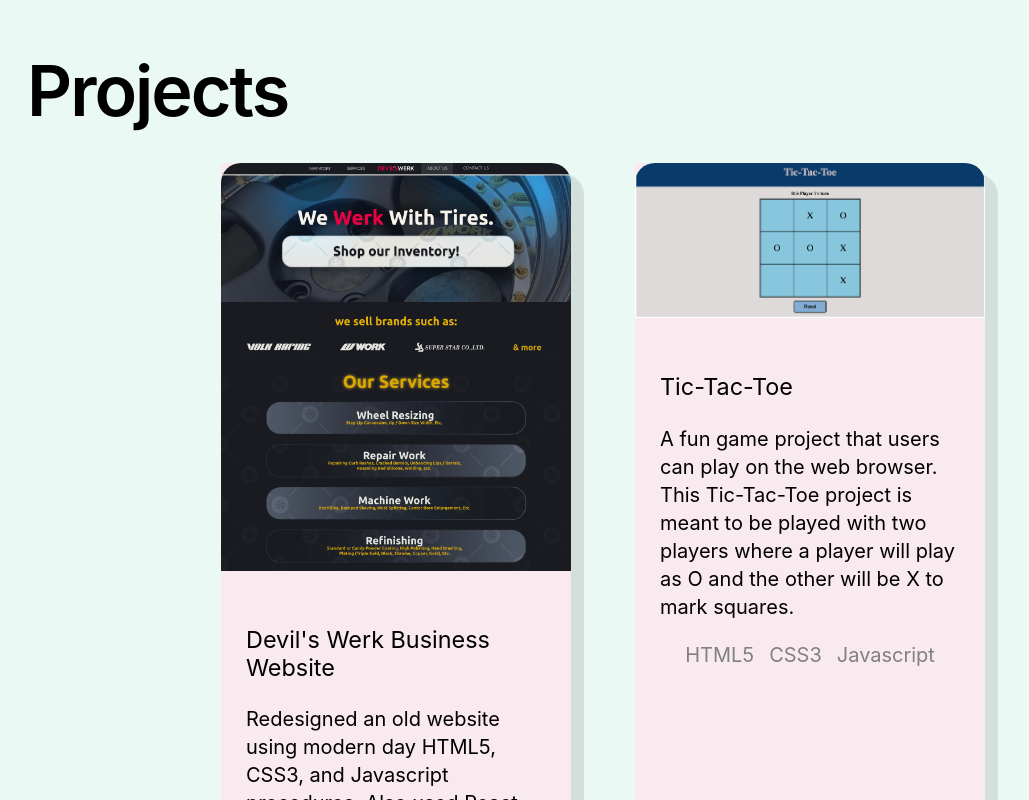
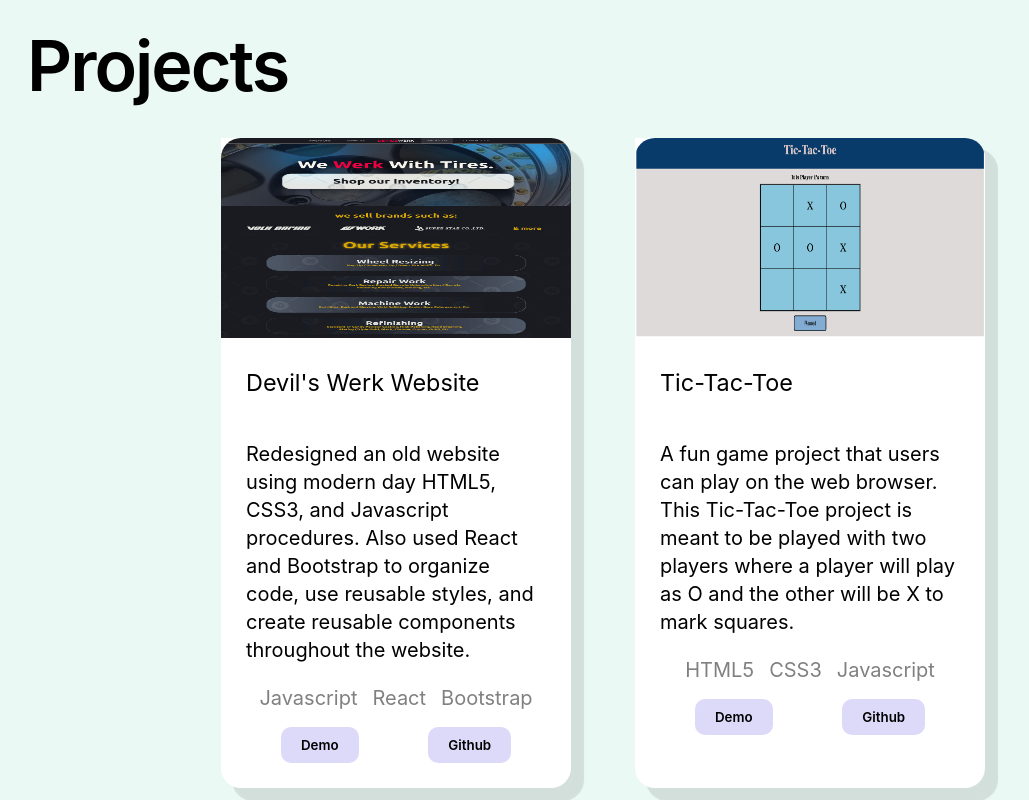
Before and after one commit to kyruken/kairuken-portfolio, a React (Vite) app: page / in a window 1280 px wide. Shown: the part 760-1560 px from the top of the page, without its empty margins (37-1066 px from the left). Built offline with nearby package versions, Linux system fonts and the light colour scheme.

Commit message:
finish project styles

```diff
--- a/src/App.css
+++ b/src/App.css
@@ -1,6 +1,8 @@
 
 /* Resets */
-
+button {
+  border: 0;
+}
 h1, h2, h3, h4, h5, h6 {
   font-weight: 400;
 }
@@ -94,7 +96,7 @@ a:hover {
 /* Projects styles */
 .projects-container {
   background-color: #eaf9f4;
-  padding: 50px 0 75px 0;
+  padding: 25px 0 75px 0;
 }
 
 .project-cards {
@@ -104,9 +106,9 @@ a:hover {
 }
 
 .project {
-  background-color: #F9EAEF;
+  background-color: #fff;
   box-shadow: 12px 12px 1px 1px rgba(0, 0, 0, 0.1);
-  width: 350px;
+  max-width: 350px;
   border-bottom-left-radius: 20px;
   border-bottom-right-radius: 20px;
   border-top-right-radius: 20px;
@@ -118,6 +120,7 @@ a:hover {
   border-top-right-radius: 20px;
   border-top-left-radius: 20px;
   width: 100%;
+  height: 200px;
 }
 
 .project ul {
@@ -127,11 +130,30 @@ a:hover {
 }
 
 .project-text {
-  padding: 25px 25px;
+  display: flex;
+  flex-direction: column;
+  padding: 0 25px 25px 25px;
 }
 
 .project li {
   color: gray;
+}
+
+button {
+  background-color:rgba(87,64, 220, 0.2);
+  border-radius: 10px;
+  font-family: Inter, Avenir, Helvetica, Arial, sans-serif;
+  font-weight: 600;
+  padding: 10px 20px;
+}
+
+.button-layout {
+  display: flex;
+  justify-content: space-around;
+}
+
+.project .button-layout {
+  margin-top: 15px;
 }
 /* Technologies styles */
 .technology-list-container {
--- a/src/components/Home.jsx
+++ b/src/components/Home.jsx
@@ -27,7 +27,7 @@ export default function Home() {
                     <div className="project">
                         <img src="./src/assets/project1.png"></img>
                         <div className="project-text">
-                            <h3>Devil's Werk Business Website</h3>
+                            <h3>Devil's Werk Website</h3>
                             <p>
                                 Redesigned an old website using modern day HTML5, CSS3, and Javascript procedures. Also used React and Bootstrap to
                                 organize code, use reusable styles, and create reusable components throughout the website.
@@ -37,6 +37,10 @@ export default function Home() {
                                 <li>React</li>
                                 <li>Bootstrap</li>
                             </ul>
+                            <div className="button-layout">
+                                <button>Demo</button>
+                                <button>Github</button>
+                            </div>
                         </div>
                     </div>
 
@@ -53,6 +57,10 @@ export default function Home() {
                                 <li>CSS3</li>
                                 <li>Javascript</li>
                             </ul>
+                            <div className="button-layout">
+                                <button>Demo</button>
+                                <button>Github</button>
+                            </div>
                         </div>
                     </div>
 
```
